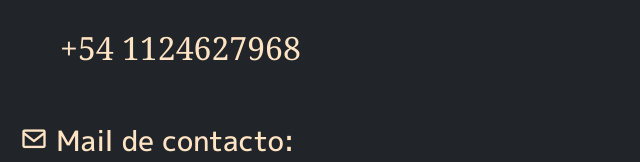
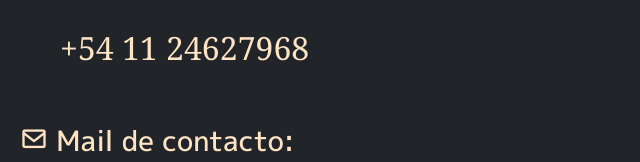
Before and after one commit to b0nadeo/PF-Bonadeo, a website: page contacto.html in a window 1280 px wide. Shown: the part 447-609 px from the top of the page, 0-640 px from the left. Drawn offline with nearby package versions, Linux system fonts and the light colour scheme.

Commit message:
EntregaFinal-EzequielBonadeo

```diff
--- a/contacto.html
+++ b/contacto.html
@@ -68,7 +68,7 @@
                         <a target="_blank" href="https://www.youtube.com/@luduscervezaartesanal2482"><img class="yt" src="./img/ytlogo.webp" alt=""></a>
                     </div>
                     <h3 class="textoludusmain ps-2"><i class='bx bxl-whatsapp' ></i> Whatsapp:</h3>
-                    <h2 class="textoludusmain pt-4 ps-5 pb-5 mailludus">+54 1124627968</h2>
+                    <h2 class="textoludusmain pt-4 ps-5 pb-5 mailludus">+54 11 24627968</h2>
                     <h3 class="textoludusmain ps-2"><i class='bx bx-envelope'></i> Mail de contacto:</h3>
                     <h2 class="textoludusmain pt-4 ps-5 mailludus">luduscerveza@gmail.com</h2>
                 </div>
```
Also changed, not shown: 1 other file.
